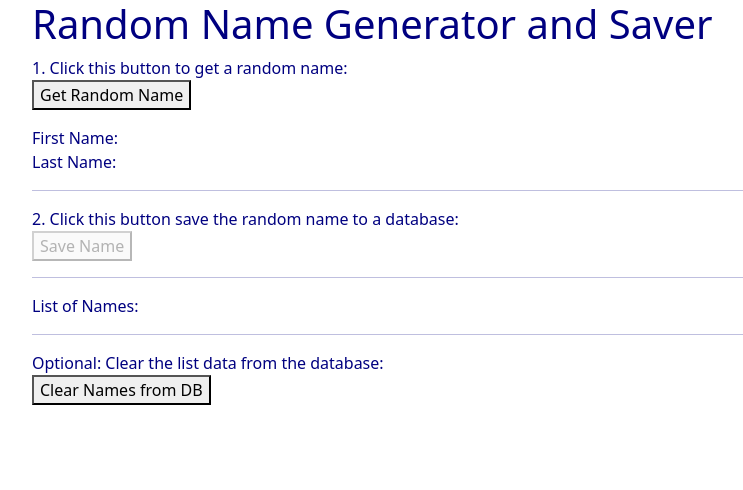
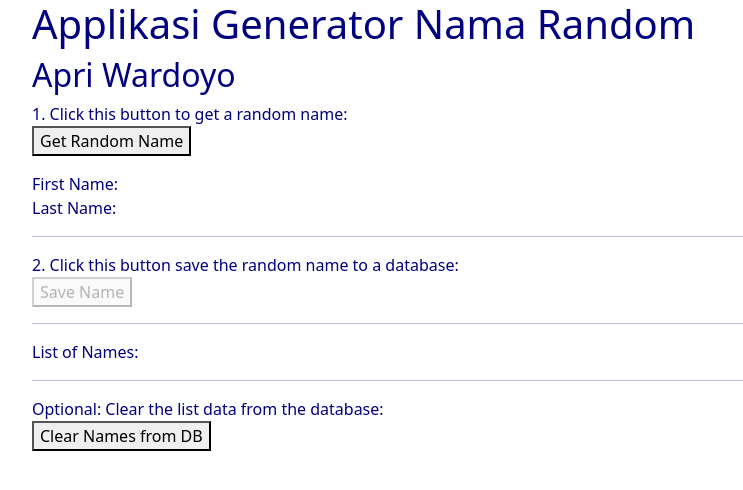
Before and after one commit to apriwardoyo/test-random-name, a website: page public/index.html in a window 1280 px wide. Shown: the whole page, without its empty margins (18-761 px from the left). Drawn offline with nearby package versions, Linux system fonts and the light colour scheme; no server answers.

Commit message:
Update index.html

```diff
--- a/public/index.html
+++ b/public/index.html
@@ -14,7 +14,8 @@
 </style>
 <body onload="getNames()">
 <div id="mainDiv">
-<h1>Random Name Generator and Saver</h1>
+<h1>Applikasi Generator Nama Random</h1>
+<h2>Apri Wardoyo</h2>
 <p>1. Click this button to get a random name:<br/>
     <button type="button" id="btnRandom"  onclick="getRandomName()">Get Random Name</button>
     <br/>
```
